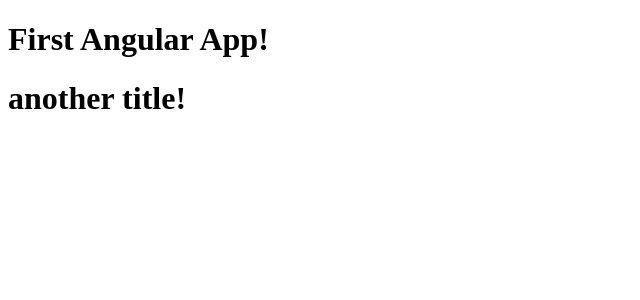
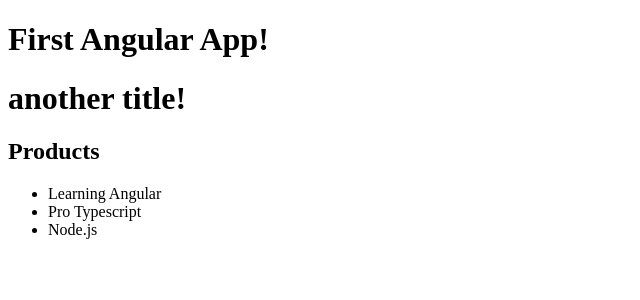
Before and after one commit to apdev00/beginning-angular-with-typescript, an Angular app in the folder chap01/: page / in a window 1280 px wide. Shown: the top 300 px of the page, without its empty margins (0-640 px from the left). Built offline with nearby package versions, Linux system fonts and the light colour scheme.

Commit message:
chap02 20181231a

```diff
--- a/chap01/src/app/app.component.html
+++ b/chap01/src/app/app.component.html
@@ -4,3 +4,4 @@
 <h1>
   {{subTitle}}
 </h1>
+<products></products>
--- a/chap01/src/app/app.component.ts
+++ b/chap01/src/app/app.component.ts
@@ -1,11 +1,13 @@
 import { Component } from '@angular/core';
+import { ProductService } from './products.service';
 
 @Component({
   selector: 'app-root',
   templateUrl: './app.component.html',
-  styleUrls: ['./app.component.css']
+  styleUrls: ['./app.component.css'],
+  providers: [ProductService]
 })
 export class AppComponent {
-  title = 'First Angular App!';
+  title: string = 'First Angular App!';
   subTitle = 'another title!';
 }
--- a/chap01/src/app/app.module.ts
+++ b/chap01/src/app/app.module.ts
@@ -4,10 +4,12 @@
 import { HttpModule } from '@angular/http';
 
 import { AppComponent } from './app.component';
+import { ProductsComponent } from './products.component';
 
 @NgModule({
   declarations: [
-    AppComponent
+    AppComponent,
+    ProductsComponent
   ],
   imports: [
     BrowserModule,
--- /dev/null
+++ b/chap01/src/app/products.component.html
@@ -0,0 +1,6 @@
+<h2>Products</h2>
+<ul>
+  <li *ngFor="let product of products">
+    {{ product }}
+  </li>
+</ul>
--- /dev/null
+++ b/chap01/src/app/products.component.ts
@@ -0,0 +1,14 @@
+import { Component } from '@angular/core';
+import { ProductService } from './products.service';
+
+@Component({
+  selector: 'products',
+  templateUrl: './products.component.html'
+})
+export class ProductsComponent{
+  products;
+
+  constructor(productService: ProductService){
+    this.products = productService.getProducts();
+  }
+}
--- /dev/null
+++ b/chap01/src/app/products.service.ts
@@ -0,0 +1,5 @@
+export class ProductService{
+  getProducts(): string[] {
+    return ['Learning Angular', 'Pro Typescript', 'Node.js'];
+  }
+}
```
Also changed, not shown: 1 other file (tests, documents, lock files or other folders).
